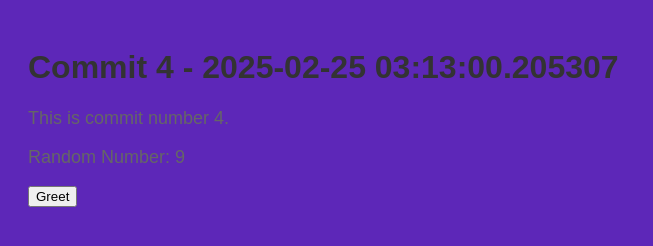
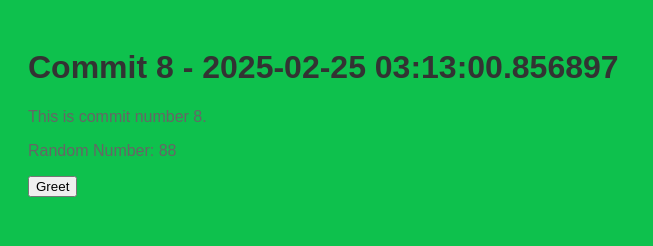
Before and after one commit to legbald0d/myrep-repo-20250225031257, a plain HTML site: page index.html in a window 1280 px wide. Shown: the whole page, without its empty margins (0-653 px from the left). Drawn offline with Linux system fonts and the light colour scheme.

Commit message:
📝 Commit 8 with HTML, CSS, and JS

```diff
--- a/index.html
+++ b/index.html
@@ -2,13 +2,13 @@
     <!DOCTYPE html>
     <html>
     <head>
-        <title>Commit 4 - 2025-02-25 03:13:00.205307</title>
+        <title>Commit 8 - 2025-02-25 03:13:00.856897</title>
         <link rel="stylesheet" href="style.css">
     </head>
     <body>
-        <h1>Commit 4 - 2025-02-25 03:13:00.205307</h1>
-        <p>This is commit number 4.</p>
-        <p>Random Number: 9</p>
+        <h1>Commit 8 - 2025-02-25 03:13:00.856897</h1>
+        <p>This is commit number 8.</p>
+        <p>Random Number: 88</p>
         <button onclick="greet()">Greet</button>
         <script src="script.js"></script>
     </body>
--- a/script.js
+++ b/script.js
@@ -2,4 +2,4 @@
     function greet() {
         alert('Hello from commit ' + commitNumber + '!');
     }
-    var commitNumber = 4;
+    var commitNumber = 8;
--- a/style.css
+++ b/style.css
@@ -1,7 +1,7 @@
 
     body {
         font-family: Arial, sans-serif;
-        background-color: #5d27b8;
+        background-color: #0ec14d;
         padding: 20px;
     }
     h1 {
@@ -9,5 +9,5 @@
     }
     p {
         color: #666;
-        font-size: 18px;
+        font-size: 16px;
     }
```
